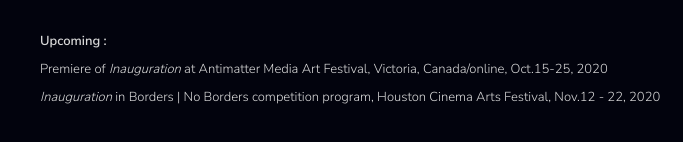
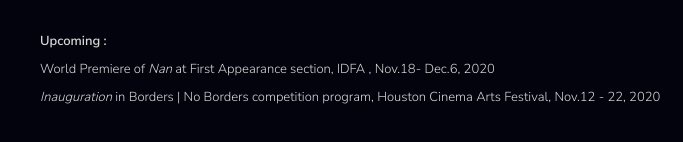
Before and after one commit to JAWeiss89/zuqiangPortfolio, a plain HTML site: page index.html in a window 1280 px wide. Shown: the part 516-658 px from the top of the page, 240-923 px from the left. Drawn offline with Linux system fonts and the light colour scheme.

Commit message:
Update upcoming October

```diff
--- a/index.html
+++ b/index.html
@@ -53,8 +53,8 @@
             <h1 id="title" class="hidden">Peng Zuqiang</h1>
             <img class="main-img" src="./static/landing.jpg">
             <p><b>Upcoming :</b></p>
-            <p>Premiere of <a href="./works/inauguration.html"><em>Inauguration</em></a> at <a href="https://antimatter.squarespace.com/1018">Antimatter Media Art</a> Festival, Victoria, Canada/online, Oct.15-25, 2020</p>
-            <p><em>Inauguration</em> in Borders | No Borders competition program, Houston Cinema Arts Festival, Nov.12 - 22, 2020</p>
+            <p>World Premiere of <a href="./works/nan.html"><em>Nan</em></a> at <a href="https://www.idfa.nl/en/film/148171ce-6a64-4764-ad57-76b16f626d64/nan">First Appearance section, IDFA</a> , Nov.18- Dec.6, 2020</p>
+            <p><a href="./works/inauguration.html"><em>Inauguration</em></a> in <a href="https://www.cinemahtx.org/event/borders-no-borders-documentary-2/">Borders | No Borders competition program</a>, Houston Cinema Arts Festival, Nov.12 - 22, 2020</p>
         </section>
     </div>
 
```
Also changed, not shown: 1 other file.
